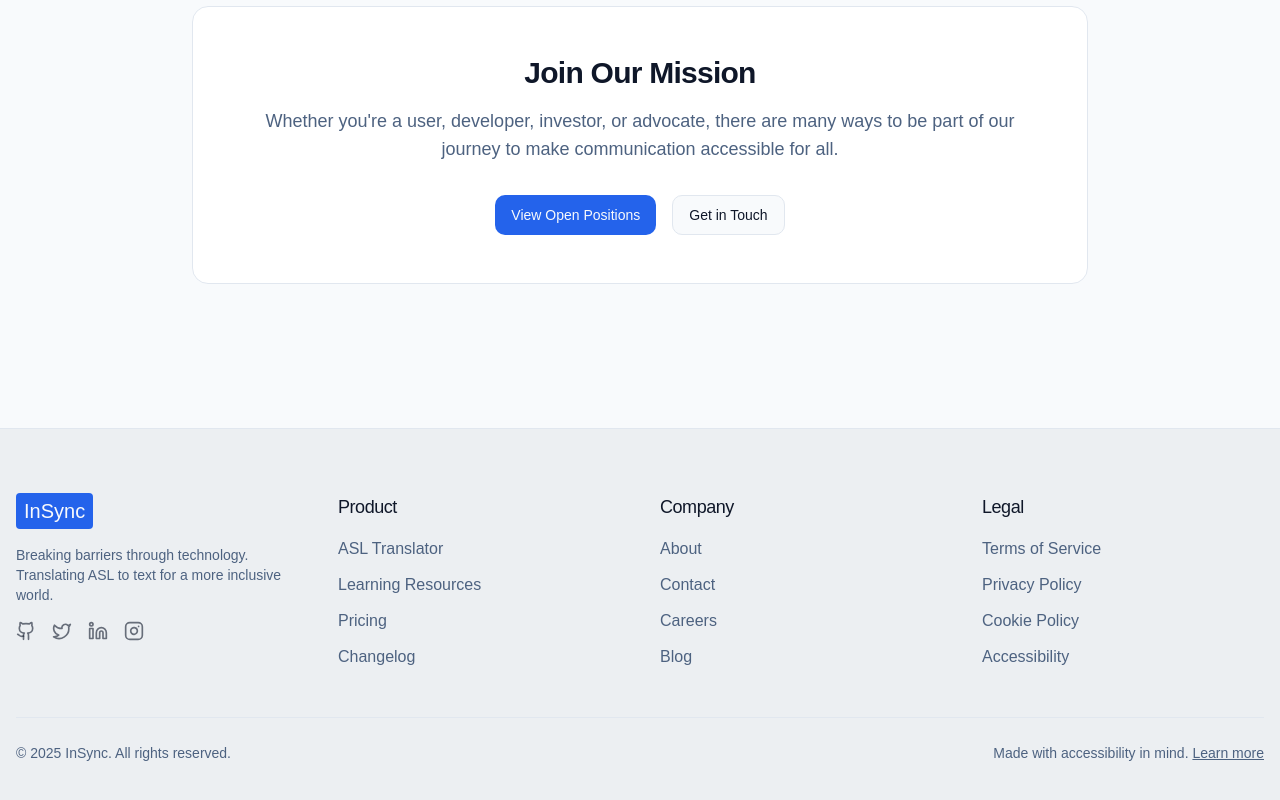
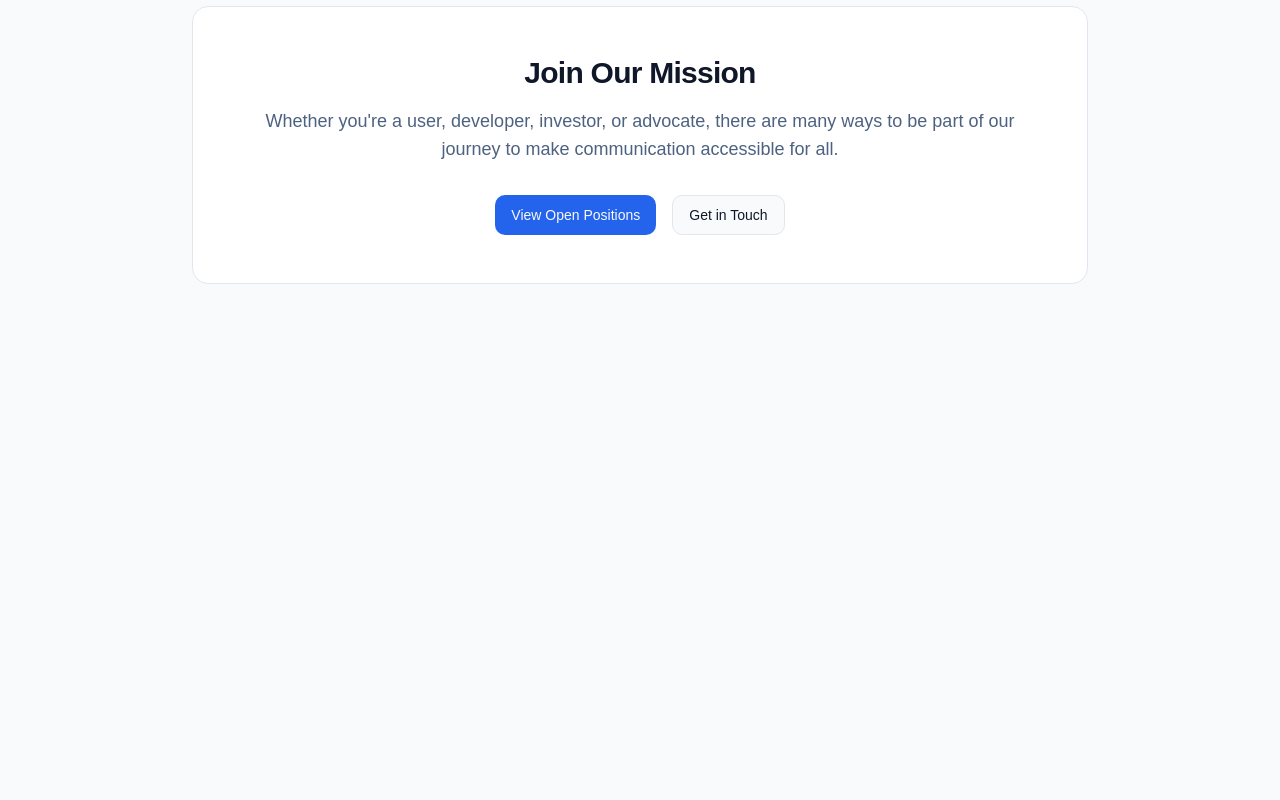
Before and after one commit to JohnPaulMRa/in-sync-signs, a React (Vite) app: page /about in a window 1280 px wide. Shown: the part 2315-3115 px from the top of the page. After the commit the page ends 2743 px from the top, so only its background shows below. Built offline with nearby package versions, Linux system fonts and the light colour scheme.

Commit message:
Remove code
Removed code from the repository.

```diff
--- a/src/components/Footer.tsx
+++ b/src/components/Footer.tsx
@@ -1,150 +1,9 @@
 
 import React from 'react';
-import { Link } from 'react-router-dom';
-import { Github, Twitter, Linkedin, Instagram } from 'lucide-react';
 
 const Footer: React.FC = () => {
-  const currentYear = new Date().getFullYear();
-
-  return (
-    <footer className="bg-muted/50 border-t mt-auto">
-      <div className="container mx-auto px-4 py-12 md:py-16">
-        <div className="grid grid-cols-1 md:grid-cols-4 gap-10">
-          <div className="space-y-4">
-            <Link to="/" className="inline-flex items-center space-x-2 text-xl font-medium">
-              <span className="bg-primary text-primary-foreground px-2 py-1 rounded">InSync</span>
-            </Link>
-            <p className="text-sm text-muted-foreground max-w-xs">
-              Breaking barriers through technology. Translating ASL to text for a more inclusive world.
-            </p>
-            <div className="flex space-x-4">
-              <a
-                href="https://github.com"
-                target="_blank"
-                rel="noopener noreferrer"
-                className="text-foreground/60 hover:text-primary transition-colors"
-                aria-label="GitHub"
-              >
-                <Github size={20} />
-              </a>
-              <a
-                href="https://twitter.com"
-                target="_blank"
-                rel="noopener noreferrer"
-                className="text-foreground/60 hover:text-primary transition-colors"
-                aria-label="Twitter"
-              >
-                <Twitter size={20} />
-              </a>
-              <a
-                href="https://linkedin.com"
-                target="_blank"
-                rel="noopener noreferrer"
-                className="text-foreground/60 hover:text-primary transition-colors"
-                aria-label="LinkedIn"
-              >
-                <Linkedin size={20} />
-              </a>
-              <a
-                href="https://instagram.com"
-                target="_blank"
-                rel="noopener noreferrer"
-                className="text-foreground/60 hover:text-primary transition-colors"
-                aria-label="Instagram"
-              >
-                <Instagram size={20} />
-              </a>
-            </div>
-          </div>
-
-          <div>
-            <h3 className="text-lg font-medium mb-4">Product</h3>
-            <ul className="space-y-3">
-              <li>
-                <Link to="/translate" className="text-muted-foreground hover:text-foreground transition-colors">
-                  ASL Translator
-                </Link>
-              </li>
-              <li>
-                <Link to="/learn" className="text-muted-foreground hover:text-foreground transition-colors">
-                  Learning Resources
-                </Link>
-              </li>
-              <li>
-                <Link to="/pricing" className="text-muted-foreground hover:text-foreground transition-colors">
-                  Pricing
-                </Link>
-              </li>
-              <li>
-                <Link to="/changelog" className="text-muted-foreground hover:text-foreground transition-colors">
-                  Changelog
-                </Link>
-              </li>
-            </ul>
-          </div>
-
-          <div>
-            <h3 className="text-lg font-medium mb-4">Company</h3>
-            <ul className="space-y-3">
-              <li>
-                <Link to="/about" className="text-muted-foreground hover:text-foreground transition-colors">
-                  About
-                </Link>
-              </li>
-              <li>
-                <Link to="/contact" className="text-muted-foreground hover:text-foreground transition-colors">
-                  Contact
-                </Link>
-              </li>
-              <li>
-                <Link to="/careers" className="text-muted-foreground hover:text-foreground transition-colors">
-                  Careers
-                </Link>
-              </li>
-              <li>
-                <Link to="/blog" className="text-muted-foreground hover:text-foreground transition-colors">
-                  Blog
-                </Link>
-              </li>
-            </ul>
-          </div>
-
-          <div>
-            <h3 className="text-lg font-medium mb-4">Legal</h3>
-            <ul className="space-y-3">
-              <li>
-                <Link to="/terms" className="text-muted-foreground hover:text-foreground transition-colors">
-                  Terms of Service
-                </Link>
-              </li>
-              <li>
-                <Link to="/privacy" className="text-muted-foreground hover:text-foreground transition-colors">
-                  Privacy Policy
-                </Link>
-              </li>
-              <li>
-                <Link to="/cookies" className="text-muted-foreground hover:text-foreground transition-colors">
-                  Cookie Policy
-                </Link>
-              </li>
-              <li>
-                <Link to="/accessibility" className="text-muted-foreground hover:text-foreground transition-colors">
-                  Accessibility
-                </Link>
-              </li>
-            </ul>
-          </div>
-        </div>
-
-        <div className="border-t mt-12 pt-6 flex flex-col md:flex-row justify-between items-center text-sm text-muted-foreground">
-          <p>© {currentYear} InSync. All rights reserved.</p>
-          <p className="mt-2 md:mt-0">
-            Made with accessibility in mind. <Link to="/accessibility" className="underline hover:text-foreground">Learn more</Link>
-          </p>
-        </div>
-      </div>
-    </footer>
-  );
+  // Return null to effectively remove the footer from display
+  return null;
 };
 
 export default Footer;
--- a/src/pages/About.tsx
+++ b/src/pages/About.tsx
@@ -1,8 +1,6 @@
-
 import React from 'react';
 import { useTheme } from '@/components/ThemeProvider';
 import Navbar from '@/components/Navbar';
-import Footer from '@/components/Footer';
 import { Award, Heart, BarChart, RefreshCw, MessageSquare, HandMetal } from 'lucide-react';
 
 const About: React.FC = () => {
@@ -198,8 +196,6 @@ const About: React.FC = () => {
           </div>
         </section>
       </main>
-
-      <Footer />
     </div>
   );
 };
--- a/src/pages/Index.tsx
+++ b/src/pages/Index.tsx
@@ -1,10 +1,8 @@
-
 import React from 'react';
 import { Link } from 'react-router-dom';
 import { Mic, Video, BookOpen, Activity, ChevronRight, Hand, MessageSquare, Brain } from 'lucide-react';
 import { useTheme } from '@/components/ThemeProvider';
 import Navbar from '@/components/Navbar';
-import Footer from '@/components/Footer';
 
 const Index: React.FC = () => {
   const { theme, toggleTheme } = useTheme();
@@ -198,8 +196,6 @@ const Index: React.FC = () => {
           </div>
         </div>
       </section>
-
-      <Footer />
     </div>
   );
 };
--- a/src/pages/Learn.tsx
+++ b/src/pages/Learn.tsx
@@ -1,8 +1,6 @@
-
 import React, { useState } from 'react';
 import { useTheme } from '@/components/ThemeProvider';
 import Navbar from '@/components/Navbar';
-import Footer from '@/components/Footer';
 import { BookOpen, ChevronRight, Search, CheckCircle, Filter, GraduationCap, Hand, Clock } from 'lucide-react';
 
 interface LessonCard {
@@ -274,8 +272,6 @@ const Learn: React.FC = () => {
           </div>
         </div>
       </main>
-
-      <Footer />
     </div>
   );
 };
--- a/src/pages/Login.tsx
+++ b/src/pages/Login.tsx
@@ -1,9 +1,7 @@
-
 import React, { useState } from 'react';
 import { Link } from 'react-router-dom';
 import { useTheme } from '@/components/ThemeProvider';
 import Navbar from '@/components/Navbar';
-import Footer from '@/components/Footer';
 import { Eye, EyeOff, LogIn } from 'lucide-react';
 
 const Login: React.FC = () => {
@@ -150,8 +148,6 @@ const Login: React.FC = () => {
           </div>
         </div>
       </main>
-
-      <Footer />
     </div>
   );
 };
--- a/src/pages/SignUp.tsx
+++ b/src/pages/SignUp.tsx
@@ -1,9 +1,7 @@
-
 import React, { useState } from 'react';
 import { Link } from 'react-router-dom';
 import { useTheme } from '@/components/ThemeProvider';
 import Navbar from '@/components/Navbar';
-import Footer from '@/components/Footer';
 import { Eye, EyeOff, UserPlus, Check } from 'lucide-react';
 
 const SignUp: React.FC = () => {
@@ -279,8 +277,6 @@ const SignUp: React.FC = () => {
           </div>
         </div>
       </main>
-
-      <Footer />
     </div>
   );
 };
```
Also changed, not shown: src/pages/Translate.tsx (+0 -17 lines).
